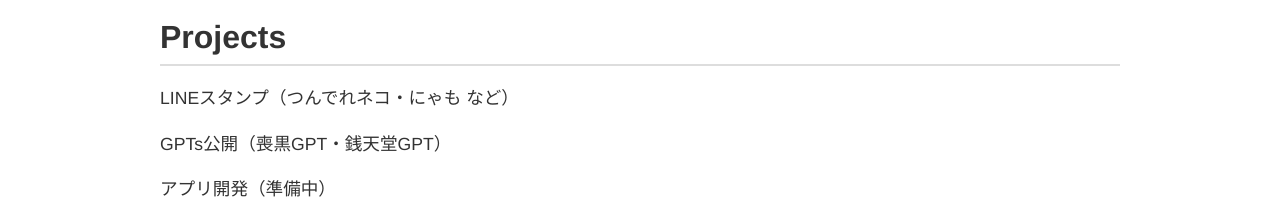
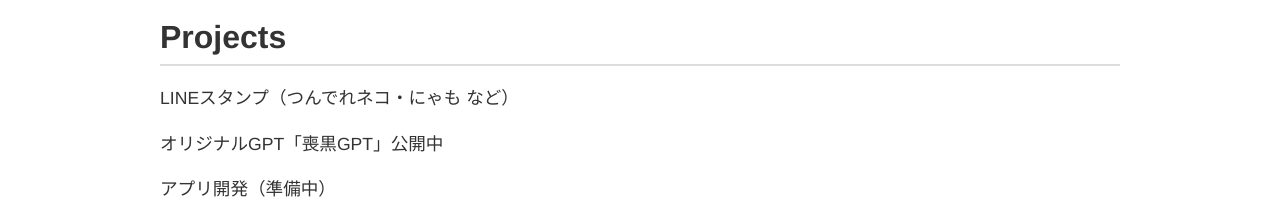
Before and after one commit to dpa/dpa-website, a plain HTML site: page index.html in a window 1280 px wide. Shown: the part 1680-1904 px from the top of the page. Drawn offline with Linux system fonts and the light colour scheme.

Commit message:
リンクの調整

```diff
--- a/index.html
+++ b/index.html
@@ -122,7 +122,9 @@
     <p><a href="https://store.line.me/stickershop/author/5305453/ja" target="_blank" rel="noopener noreferrer">
       LINEスタンプ（つんでれネコ・にゃも など）
     </a></p>
-    <p><a href="#">GPTs公開（喪黒GPT・銭天堂GPT）</a></p>
+    <p><a href="https://chatgpt.com/g/g-680c7f0e8f988191bcc948bdfa591710-sang-hei-gpt" target="_blank" rel="noopener noreferrer nofollow">
+      オリジナルGPT「喪黒GPT」公開中
+    </a></p>
     <p>アプリ開発（準備中）</p>
     <p>SaaS開発（準備中）</p>
   </section>
```
